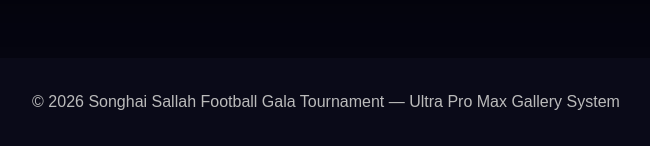
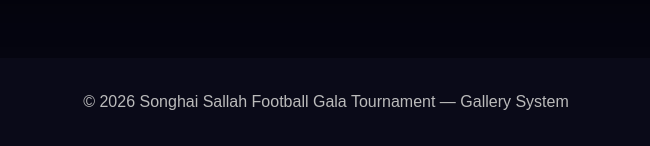
Before and after one commit to AbdulMajid80JA/Songhai_Professional_Tournament_System, a Flask app: page /gallery in a window 1280 px wide. Shown: the part 2124-2270 px from the top of the page, without its empty margins (314-964 px from the left). Run offline with Flask 3, Linux system fonts and the light colour scheme; data comes from the database, SQL or seed files in the repository.

Commit message:
Update gallery.html

```diff
--- a/templates/gallery.html
+++ b/templates/gallery.html
@@ -578,7 +578,7 @@ onclick="window.location.href='/'">
 <!-- FOOTER -->
 
 <div class="footer">
-© 2026 Songhai Sallah Football Gala Tournament — Ultra Pro Max Gallery System
+© 2026 Songhai Sallah Football Gala Tournament — Gallery System
 </div>
 
 <script>
```
